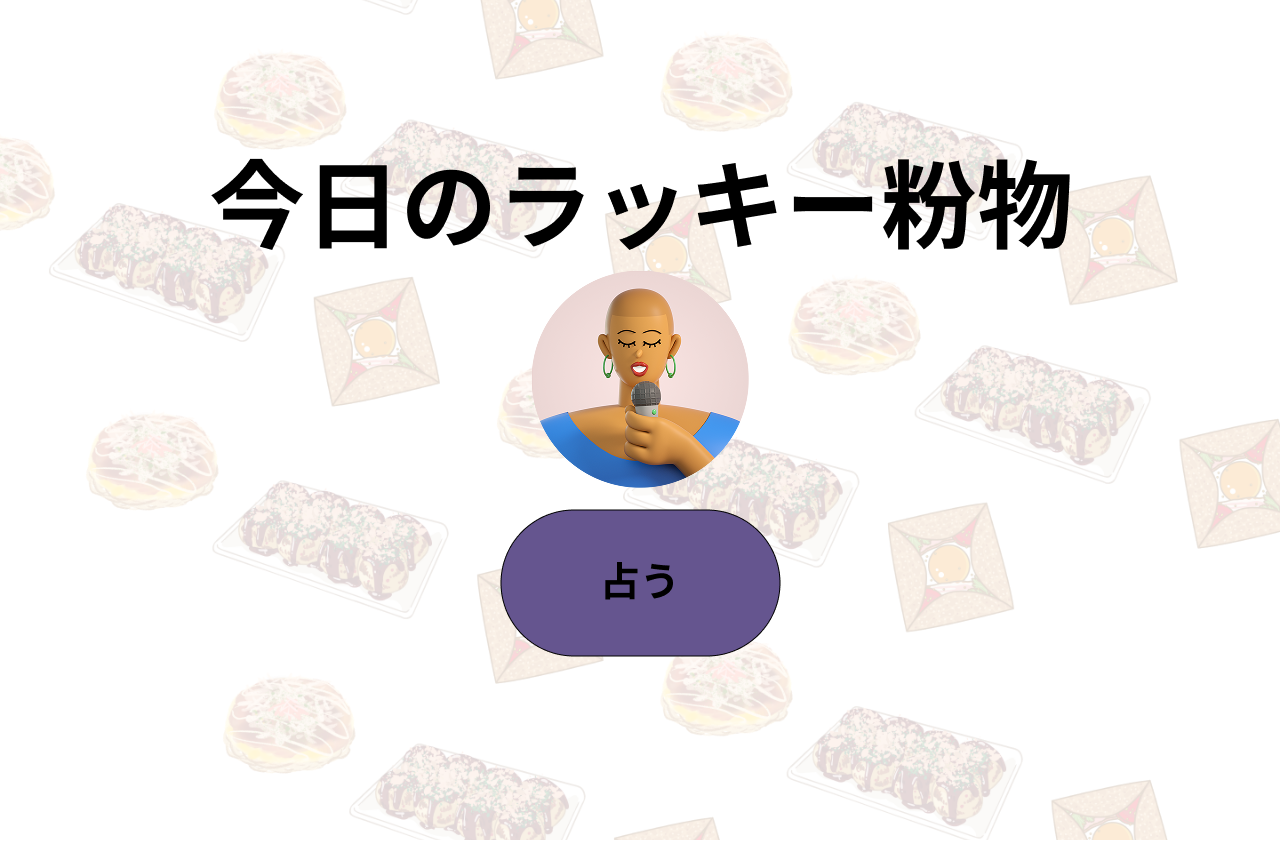
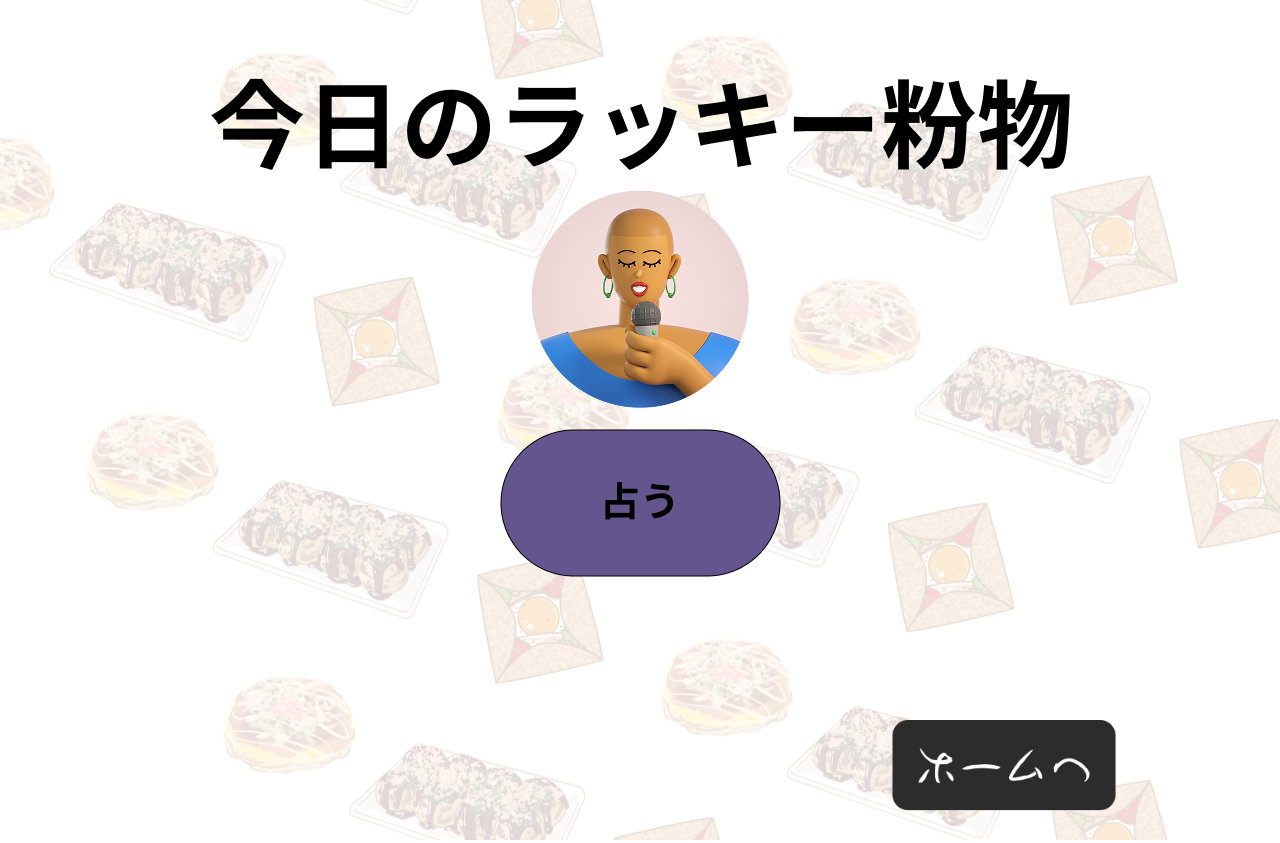
Before and after one commit to kc3hack/2025_14, a React (Create React App) app in the folder frontend/: page / in a window 1280 px wide. Built offline with nearby package versions, Linux system fonts and the light colour scheme; a web font is replaced by a local one.

Commit message:
占い画面にホームボタンの追加

```diff
--- a/frontend/src/lucky_powder/lucky_powder.css
+++ b/frontend/src/lucky_powder/lucky_powder.css
@@ -44,6 +44,41 @@
   height: auto;
 }
 
+/* グループ2の設定 */
+.group2 {
+  display: flex;
+  flex-direction: row;
+  justify-content: center;
+  position: relative;
+  top: 10vh;
+  gap: 5vw;
+
+  width: 100%;
+  height: auto;
+}
+
+/* アイコンのボタン設定 */
+.To-homescreen-icon-a {
+  background-repeat: no-repeat;
+  background-position: center;
+  display: flex;
+  justify-content: flex-end;
+  align-items: center;
+  width: 20vw;
+  height: 15vh;
+  border-radius: 20px;
+}
+
+.To-homescreen-icon-a {
+  background-size: contain;
+  background-color: transparent;
+  background-image: url("./material/home_button.png");
+  outline: none;
+  border: none;
+  width: 30vw;
+  height: 20vh;
+}
+
 /* モバイルデバイス向けのスタイル（画面幅が600px以下） */
 @media (max-width: 600px) {
   .container {
@@ -67,6 +102,13 @@
   .text-image {
     margin-bottom: 15px; /* テキストイメージと他の要素間のスペースを調整 */
   }
+
+  .To-homescreen-icon-a {
+    width: 25vw; /* アイコンボタンの幅を広げる */
+    height: 20vh;  /* アイコンボタンの高さを調整 */
+    right: 5vw;    /* 右端から5vwだけ離す */
+    bottom: 5vh;   /* 下端から5vhだけ離す */
+  }
 }
 
 /* タブレットサイズ（600px〜900px） */
@@ -88,4 +130,9 @@
   .text-image {
     margin-bottom: 18px; /* テキストイメージと他の要素間のスペースを調整 */
   }
+
+  .To-homescreen-icon-a {
+    width: 25vw;
+    height: 18vh;
+  }
 }
--- a/frontend/src/lucky_powder/lucky_powder.js
+++ b/frontend/src/lucky_powder/lucky_powder.js
@@ -60,11 +60,26 @@ function LuckyPowder() {
     // fetchLuckyPowder();
   }, []);
 
+  /* 画面遷移 */
+  const movePage = (pageName) => {
+    navigate(pageName);
+  };
+
   return (
     <div className="container">
       <TextImage />
       <AvatarImage />
       <FortuneButton fetchLuckyPowder={fetchLuckyPowder} Movepage={Movepage} />
+      <div className="group2">
+        <button
+          className="To-homescreen-icon-a"
+          onClick={() => {
+            console.log("ホームへ移動");
+            movePage("/");
+          }}
+          aria-label="ホームへ移動"
+        ></button>
+      </div>
       {data && (
         <div className="result">
           <p>{data.caption}</p>
```
Also changed, not shown: frontend/src/lucky_powder/material/home_button.png (added).
